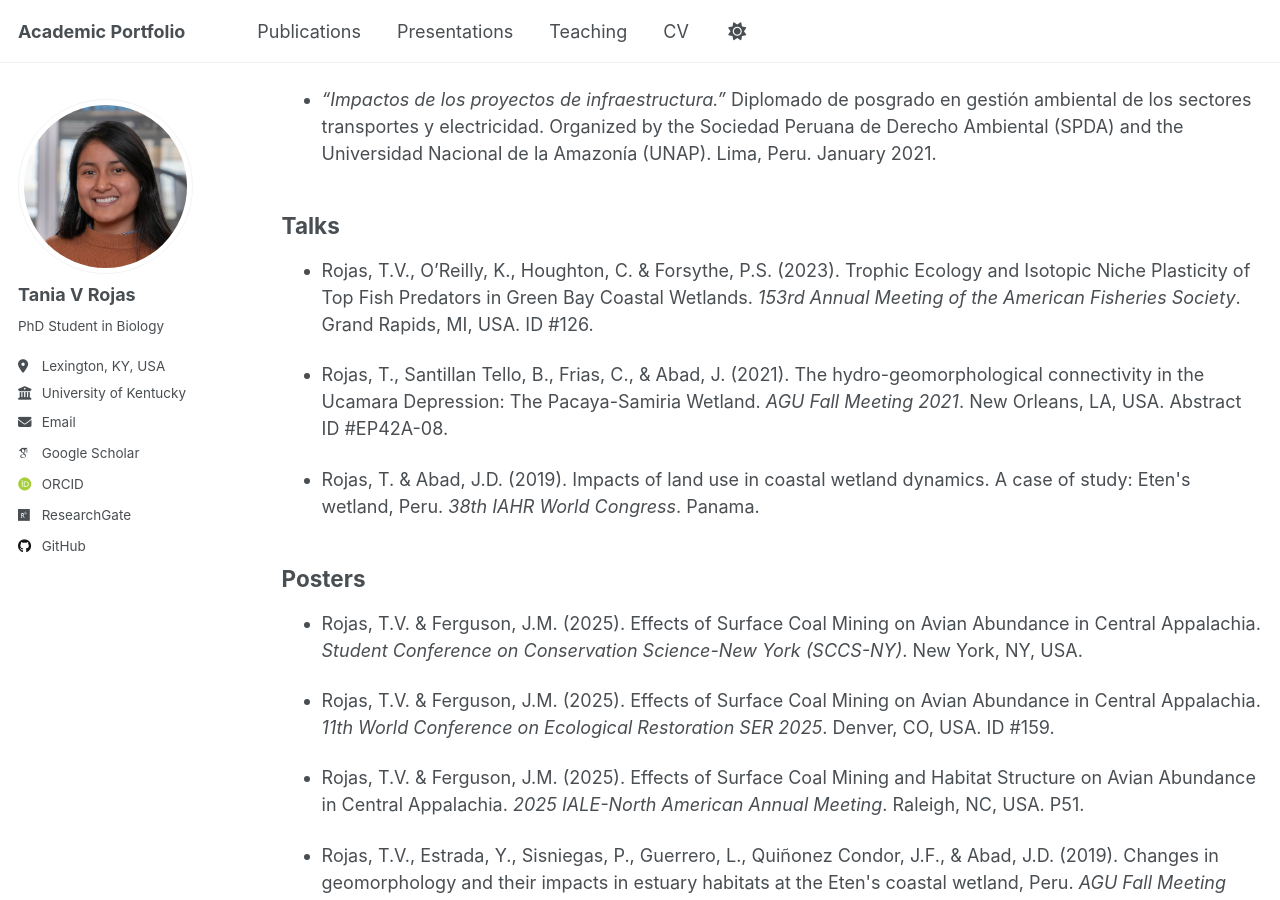
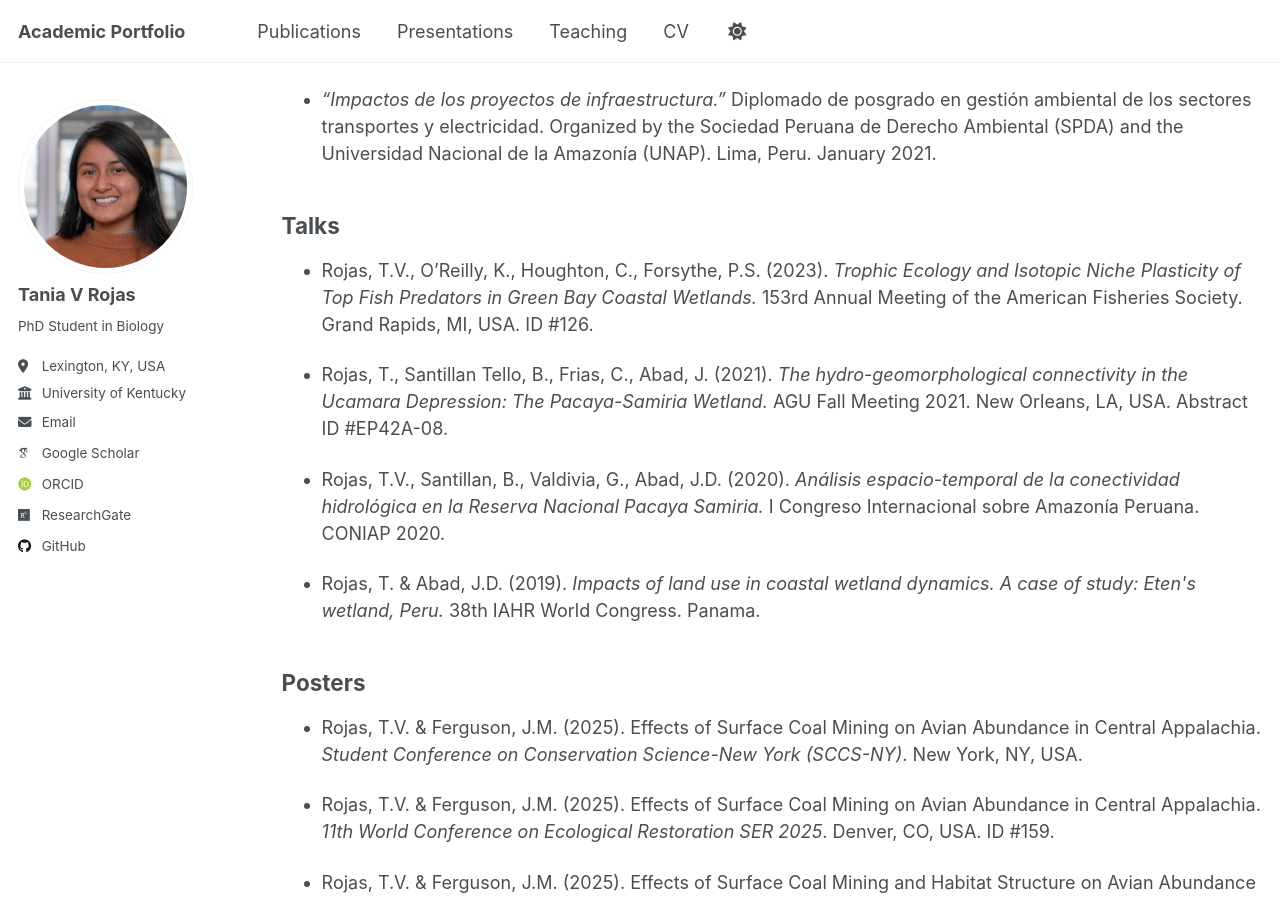
Before and after one commit to taniarojasc/taniarojasc.github.io, a Jekyll site: the page built from _pages/talks.html, in a window 1280 px wide and 900 px high, scrolled down 313 px. Built offline with Jekyll 4.4.1, drawn with Linux system fonts in a browser that asks for light colours; some web fonts are replaced; a script that is not in the unit is left out.

Commit message:
Update talks.html

```diff
--- a/_pages/talks.html
+++ b/_pages/talks.html
@@ -29,13 +29,18 @@ author_profile: true
 
   <ul>
     <li>
-      <p>Rojas, T.V., O’Reilly, K., Houghton, C. & Forsythe, P.S. (2023). Trophic Ecology and Isotopic Niche Plasticity of Top Fish Predators in Green Bay Coastal Wetlands. <em>153rd Annual Meeting of the American Fisheries Society</em>. Grand Rapids, MI, USA. ID #126. </p>
+      <p>Rojas, T.V., O’Reilly, K., Houghton, C., Forsythe, P.S. (2023). <em>Trophic Ecology and Isotopic Niche Plasticity of Top Fish Predators in Green Bay Coastal Wetlands. </em>153rd Annual Meeting of the American Fisheries Society. Grand Rapids, MI, USA. ID #126. </p>
     </li>
     <li>
-      <p>Rojas, T., Santillan Tello, B., Frias, C., & Abad, J. (2021). The hydro-geomorphological connectivity in the Ucamara Depression: The Pacaya-Samiria Wetland. <em>AGU Fall Meeting 2021</em>. New Orleans, LA, USA. Abstract ID #EP42A-08. </p>
+      <p>Rojas, T., Santillan Tello, B., Frias, C., Abad, J. (2021). <em>The hydro-geomorphological connectivity in the Ucamara Depression: The Pacaya-Samiria Wetland. </em>AGU Fall Meeting 2021. New Orleans, LA, USA. Abstract ID #EP42A-08. </p>
     </li>
+
     <li>
-      <p>Rojas, T. & Abad, J.D. (2019). Impacts of land use in coastal wetland dynamics. A case of study: Eten's wetland, Peru. <em>38th IAHR World Congress</em>. Panama. </p>
+      <p>Rojas, T.V., Santillan, B., Valdivia, G., Abad, J.D. (2020). <em>Análisis espacio-temporal de la conectividad hidrológica en la Reserva Nacional Pacaya Samiria. </em>I Congreso Internacional sobre Amazonía Peruana. CONIAP 2020.</p>
+    </li>
+
+    <li>
+      <p>Rojas, T. & Abad, J.D. (2019). <em>Impacts of land use in coastal wetland dynamics. A case of study: Eten's wetland, Peru.</em> 38th IAHR World Congress</em>. Panama. </p>
     </li>
   </ul>
 
```
